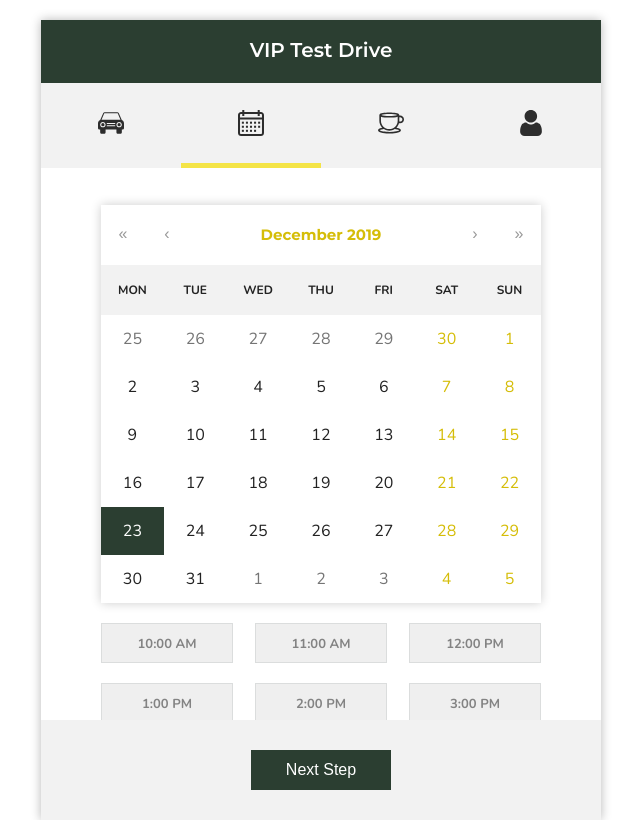
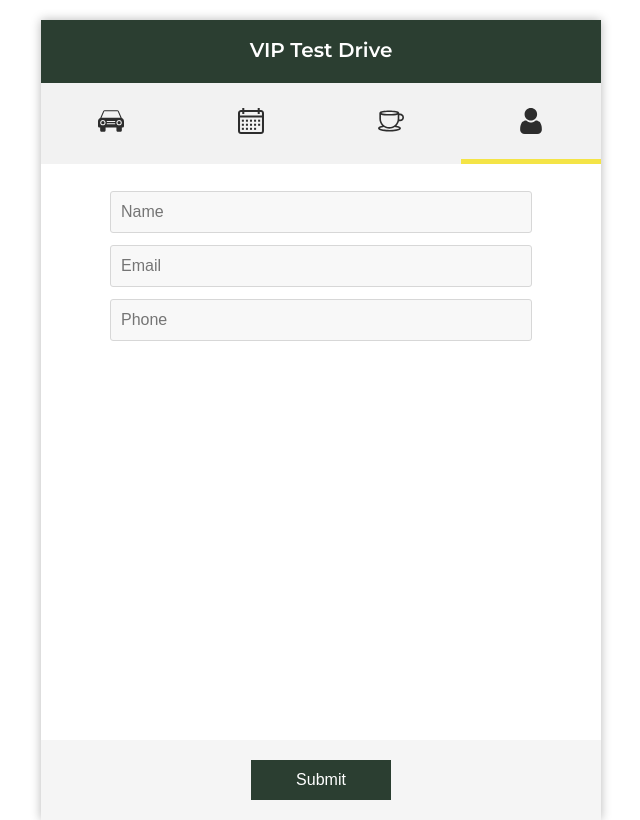
Before and after one commit to snowdamiz/dcmc-form-2, a React (Create React App) app: page / in a window 1280 px wide. Shown: the whole page, without its empty margins (319-959 px from the left). Built offline with nearby package versions, Linux system fonts and the light colour scheme.

Commit message:
minor adjustments and error handling p2-4

```diff
--- a/src/App.js
+++ b/src/App.js
@@ -8,9 +8,10 @@ import Details from './components/details/details';
 import NextBtn from './components/nextbtn/nextbtn';
 
 function App() {
-  const [page, setPage] = useState(2);
+  const [page, setPage] = useState(4);
   const [productID, setProductID] = useState("");
-  const [date, setDate] = useState(new Date());
+  const [car, setCar] = useState("");
+  const [date, setDate] = useState("");
   const [time, setTime] = useState("");
   const [beverage, setBeverage] = useState("");
   const [name, setName] = useState("");
@@ -25,14 +26,13 @@ function App() {
     const regexEmail = /^\w+([\.-]?\w+)*@\w+([\.-]?\w+)*(\.\w{2,3})+$/;
     const regexNumber = /^\d+$/;
 
-    if (name.length < 5 || name.length > 30) err.push(61);
-    if (!regexName.test(name)) err.push(62);
-
-    if (email.length < 10 || email.length > 30) err.push(71);
-    if (!regexEmail.test(email)) err.push(72);
-
-    if (phone.length != 10) err.push(81);
-    if (!regexNumber.test(phone)) err.push(82);
+    if (productID === "") err.push(10);
+    if (date === "") err.push(20);
+    if (time === "") err.push(21);
+    if (beverage === "") err.push(30);
+    if (name.length < 5 || name.length > 30 || !regexName.test(name)) err.push(40);
+    if (email.length < 6 || email.length > 30 || !regexEmail.test(email)) err.push(41);
+    if (phone.length != 10 || !regexNumber.test(phone)) err.push(42);
 
     setErrors(err);
 }
--- a/src/components/beverage/beverage.js
+++ b/src/components/beverage/beverage.js
@@ -14,11 +14,13 @@ import {
    Section,
    Item,
    Heading,
-   IMG
+   IMG,
+   ErrorMSG,
 } from './beverageStyles';
 
 function Beverage (props) {
     const bev = ['coffee', 'water', 'tea', 'kombucha'];
+    const errs = props.errors;
 
     function handleBev(id, e) {
         props.setBeverage(id);
@@ -31,6 +33,7 @@ function Beverage (props) {
                 page={props.page}
                 setPage={props.setPage} />
             <BeverageBox>
+                {errs.includes(20) ? <ErrorMSG>Please Selecet a Refreshment</ErrorMSG> : null }
                 <Section>
                     <Item
                         id={bev[0]}
--- a/src/components/beverage/beverageStyles.js
+++ b/src/components/beverage/beverageStyles.js
@@ -27,7 +27,7 @@ export const BeverageWrap = styled.section`
         justify-content: center;
         align-items: center;
         width: 270px;
-        margin-top: 40px;
+        margin-top: 30px;
 
         ${media.phone} {
             width: 340px;
@@ -104,3 +104,13 @@ export const BeverageWrap = styled.section`
                     // border: 1px solid green;
                     width: 100%;
                 `;
+
+    export const ErrorMSG = styled.span`
+        font-size: 13px;
+        font-family: ${fonts.text};
+        color: red;
+        text-align: left;
+        align-self: flex-start;
+        padding-bottom: 8px;
+        margin: 6px 0 0 0;
+    `;
--- a/src/components/datetime/datetime.js
+++ b/src/components/datetime/datetime.js
@@ -8,18 +8,19 @@ import {
     DatetimeWrap,
     DatetimeBox,
     TimesBox,
-    TimeBtn
+    TimesSec,
+    TimeBtn,
+    ErrorMSG,
 } from './datetimeStyles';
 
 function Datetime (props) {
-    const times = ['10:00AM', '11:00AM', '12:00PM', '1:00PM', '2:0PM', '3:00PM'];
+    const errs = props.errors;
 
     const handleDate = (date) => {
         props.setDate(date);
     }
 
     const handleTime = (e) => {
-        // console.log(e.target.value);
         props.setTime(e.target.value);
     }
 
@@ -31,13 +32,15 @@ function Datetime (props) {
                 setPage={props.setPage} />
 
             <DatetimeBox>
+                {errs.includes(20) ? <ErrorMSG>Please Select a Date</ErrorMSG> : null }
                 <Calendar
                     onChange={handleDate}
-                    value={props.date}
                     minDate={new Date()}
-                    activeStartDate={props.date}
                     tileClassName="cal_tile" />
+
                 <TimesBox>
+                    {errs.includes(21) ? <ErrorMSG>Please Select a Time</ErrorMSG>: null }
+                    <TimesSec>
                         <TimeBtn
                             value="10:00AM"
                             className={props.time === "10:00AM" ? 'activeTime' : null }
@@ -50,8 +53,8 @@ function Datetime (props) {
                             value="12:00PM"
                             className={props.time === "12:00PM" ? 'activeTime' : null }
                             onClick={(e) => handleTime(e)}>12:00 PM</TimeBtn>
-                </TimesBox>
-                <TimesBox>
+                    </TimesSec>
+                    <TimesSec>
                         <TimeBtn
                             value="1:00PM"
                             className={props.time === "1:00PM" ? 'activeTime' : null }
@@ -64,6 +67,7 @@ function Datetime (props) {
                             value="3:00PM"
                             className={props.time === "3:00PM" ? 'activeTime' : null }
                             onClick={(e) => handleTime(e)}>3:00 PM</TimeBtn>
+                    </TimesSec>
                 </TimesBox>
             </DatetimeBox>
             <NextBtn
--- a/src/components/datetime/datetimeStyles.js
+++ b/src/components/datetime/datetimeStyles.js
@@ -27,7 +27,7 @@ export const DatetimeWrap = styled.section`
         justify-content: center;
         align-items: center;
         width: 300px;
-        margin-top: 40px;
+        margin-top: 30px;
 
         ${media.phone} {
             width: 360px;
@@ -42,6 +42,7 @@ export const DatetimeWrap = styled.section`
             border: none;
             box-shadow: 0px 0px 10px #CDCDCD;
             width: 100%;
+            margin-bottom: 15px;
 
             // CALENDAR NAVIGATION
             .react-calendar__navigation {
@@ -127,11 +128,19 @@ export const DatetimeWrap = styled.section`
 
     export const TimesBox = styled.section`
         width: 100%;
-        margin-top: 20px;
+        display: flex;
+        flex-flow: column nowrap;
+        justify-content: center;
+        align-items: center;
+    `;
+
+        export const TimesSec = styled.section`
+            width: 100%;
             display: flex;
             flex-flow: row nowrap;
             justify-content: space-between;
             align-items: center;
+            margin-bottom: 15px;
 
             .activeTime {
                 border: 1px solid ${colors.green};
@@ -162,3 +171,17 @@ export const DatetimeWrap = styled.section`
                     font-weight: 800;
                 }
             `;
+
+    export const ErrorMSG = styled.span`
+        &:nth-child(2) {
+            margin: 16px 0 0 0;
+        }
+
+        font-size: 13px;
+        font-family: ${fonts.text};
+        color: red;
+        text-align: left;
+        align-self: flex-start;
+        padding-bottom: 8px;
+        // margin: 16px 0 0 0;
+    `;
--- a/src/components/details/details.js
+++ b/src/components/details/details.js
@@ -5,6 +5,7 @@ import Nav from '../nav/nav';
 import {
     DetailsWrap,
     DetailsBox,
+    ErrorMSG,
     Input,
     SubmitBox,
     SubmitBtn
@@ -16,6 +17,8 @@ function Details (props) {
     const handleEmail = (e) => props.setEmail(e.target.value);
     const handlePhone = (e) => props.setPhone(e.target.value);
 
+    const errs = props.errors;
+
     return (
         <DetailsWrap>
             <Header />
@@ -23,16 +26,21 @@ function Details (props) {
                 page={props.page}
                 setPage={props.setPage} />
             <DetailsBox>
+                {errs.includes(40) ? <ErrorMSG>Enter a Valid Name</ErrorMSG> : null }
                 <Input
                     type="text"
                     placeholder="Name"
                     value={props.name}
                     onChange={handleName} />
+
+                {errs.includes(41) ? <ErrorMSG>Enter a Valid Email Address</ErrorMSG> : null }
                 <Input
                     type="text"
                     placeholder="Email"
                     value={props.email}
                     onChange={handleEmail} />
+
+                {errs.includes(42) ? <ErrorMSG>Enter a Valid Phone Number</ErrorMSG> : null }
                 <Input
                     type="text"
                     placeholder="Phone"
--- a/src/components/details/detailsStyles.js
+++ b/src/components/details/detailsStyles.js
@@ -27,7 +27,7 @@ export const DetailsWrap = styled.section`
         justify-content: center;
         align-items: center;
         width: 270px;
-        margin-top: 40px;
+        margin-top: 30px;
 
         ${media.phone} {
             width: 340px;
@@ -36,7 +36,21 @@ export const DetailsWrap = styled.section`
         ${media.tablet} {
             width: 400px;
         }
+
+        .primary {
+            margin-top: 10px;
+        }
     `;
+
+        export const ErrorMSG = styled.span`
+            font-size: 13px;
+            font-family: ${fonts.text};
+            color: red;
+            text-align: left;
+            align-self: flex-start;
+            padding-bottom: 5px;
+            margin: 6px 0 0 -10px;
+        `;
 
         export const Input = styled.input`
             width: 100%;
@@ -51,7 +65,7 @@ export const DetailsWrap = styled.section`
 
     export const SubmitBox = styled.section`
         width: 100%;
-        padding: 30px 0;
+        padding: 20px 0;
         background-color: #f5f5f5;
         position: absolute;
         bottom: 0;
--- a/src/components/nav/navStyles.js
+++ b/src/components/nav/navStyles.js
@@ -12,11 +12,11 @@ export const NavWrap = styled.nav`
     margin-top: 2px;
 
     ${media.phone} {
-        height: 76px;
+        height: 70px;
     }
 
     ${media.tablet} {
-        height: 80px;
+        height: 76px;
     }
 `;
 
--- a/src/components/nextbtn/nextbtnStyles.js
+++ b/src/components/nextbtn/nextbtnStyles.js
@@ -3,7 +3,7 @@ import { fonts, colors, media } from '../../vars';
 
 export const NextBox = styled.section`
     width: 100%;
-    padding: 30px 0;
+    padding: 20px 0;
     background-color: #f2f2f2;
     position: absolute;
     bottom: 0;
```
Lines whose indentation alone changed are shown as unchanged.
